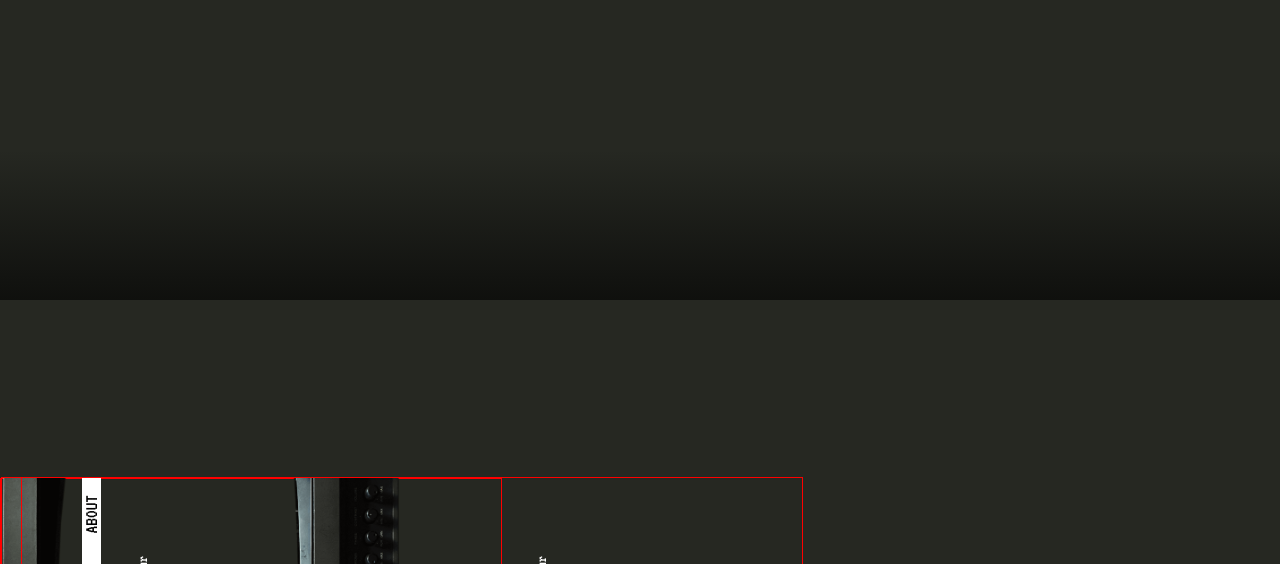
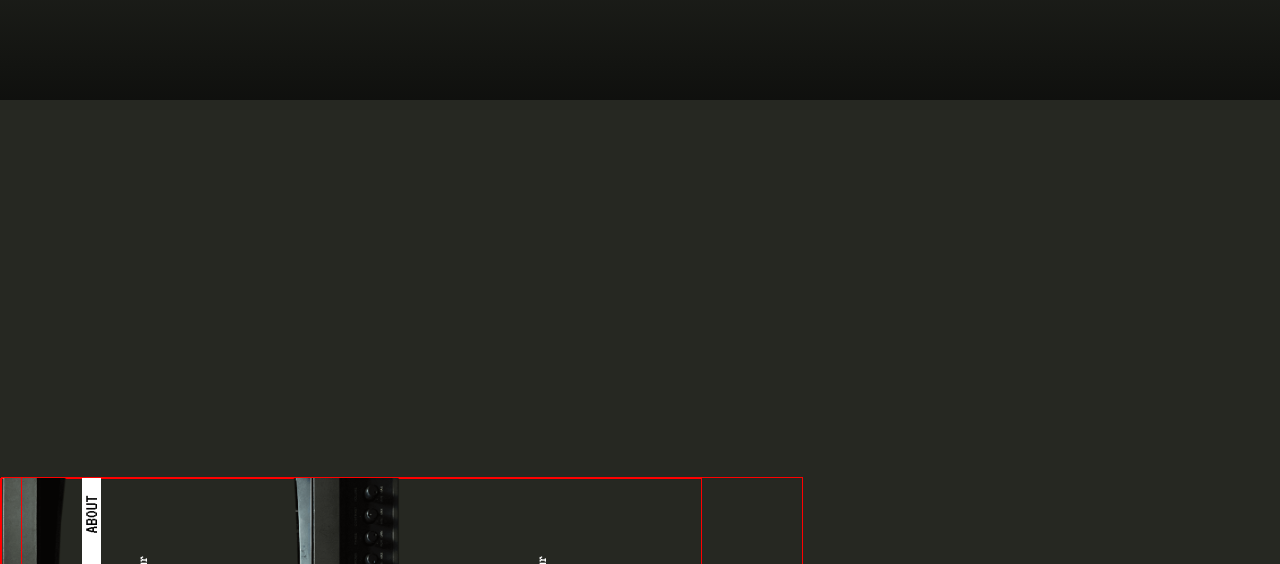
Before and after one commit to pholdahl/Leifs-Retrospectrum, a plain HTML site: page index.html in a window 1280 px wide. Shown: the top 564 px of the page. Drawn offline with Linux system fonts and the light colour scheme.

Commit message:
Update styles.css

```diff
--- a/styles.css
+++ b/styles.css
@@ -377,9 +377,9 @@ p {
       transform: rotate(-90deg);
       transform-origin: left top;
       width: 100vh;
-      height: 500px;
+      height: 700px;
       /* height: 200px; */
-      /* overflow-x: hidden; */
+      overflow-x: hidden;
       position: absolute;
       top: 100%;
       left: 0;
```
